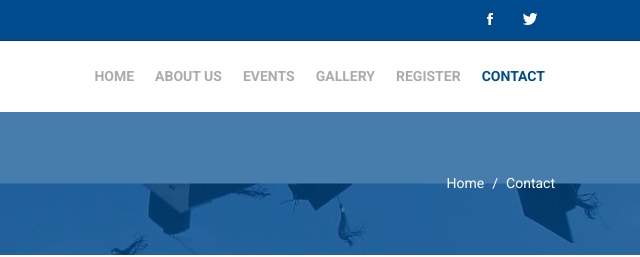
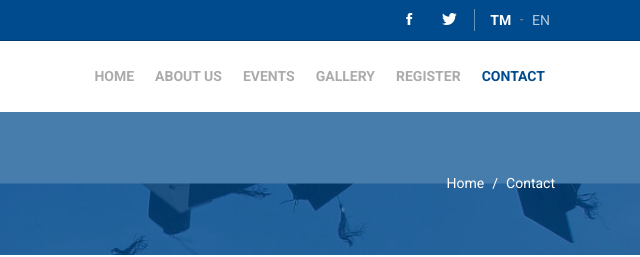
Before and after one commit to leofelixlaw/dbpp, a website: page contact.html in a window 1280 px wide. Shown: the top 257 px of the page, 640-1280 px from the left. Drawn offline with Linux system fonts and the light colour scheme; files whose address does not match are found by name.

Commit message:
update header

```diff
--- a/contact.html
+++ b/contact.html
@@ -46,10 +46,15 @@
 					<div class="col-md-6">
 						<div class="d-flex flex-wrap align-items-center justify-content-md-end justify-content-center mt-2 mt-md-0">
 							<ul class="list_none social_icons social_white text-center text-md-right">
-								<li><a href="https://www.facebook.com/DonBoscoHrSecSchoolVpet/" target="blank"><i class="ion-social-facebook"></i></a>
+								<li><a href="https://www.facebook.com/DonBoscoHrSecSchoolVpet/" target="blank"><i
+											class="ion-social-facebook"></i></a>
 								</li>
 								<li><a href="#" target="blank"><i class="ion-social-twitter"></i></a></li>
-
+							</ul>
+							<ul class="list_none lang social_white text-center text-md-right">
+								<li class="active"><a href="#">TM</a></li>
+								<li>-</li>
+								<li><a href="#">EN</a></li>
 							</ul>
 						</div>
 					</div>
```
Also changed, not shown: about.html (+5 -1 lines), event.html (+7 -2 lines), gallery.html (+5 -1 lines), register.html (+5 -1 lines).
